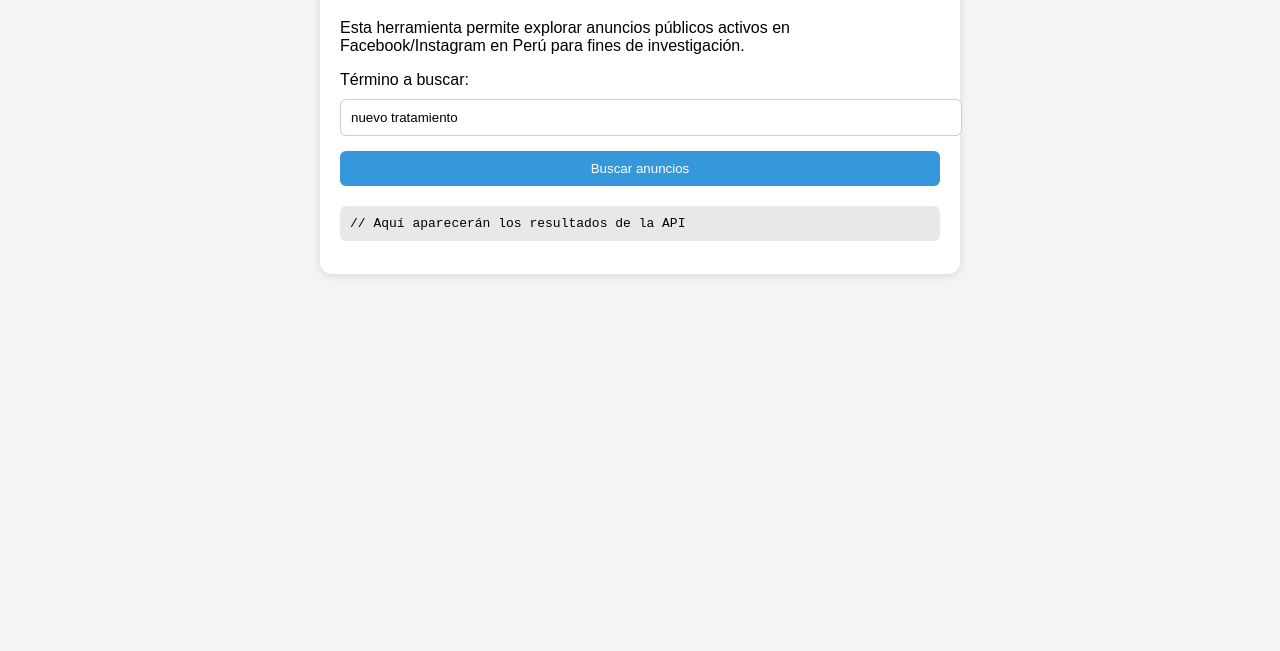
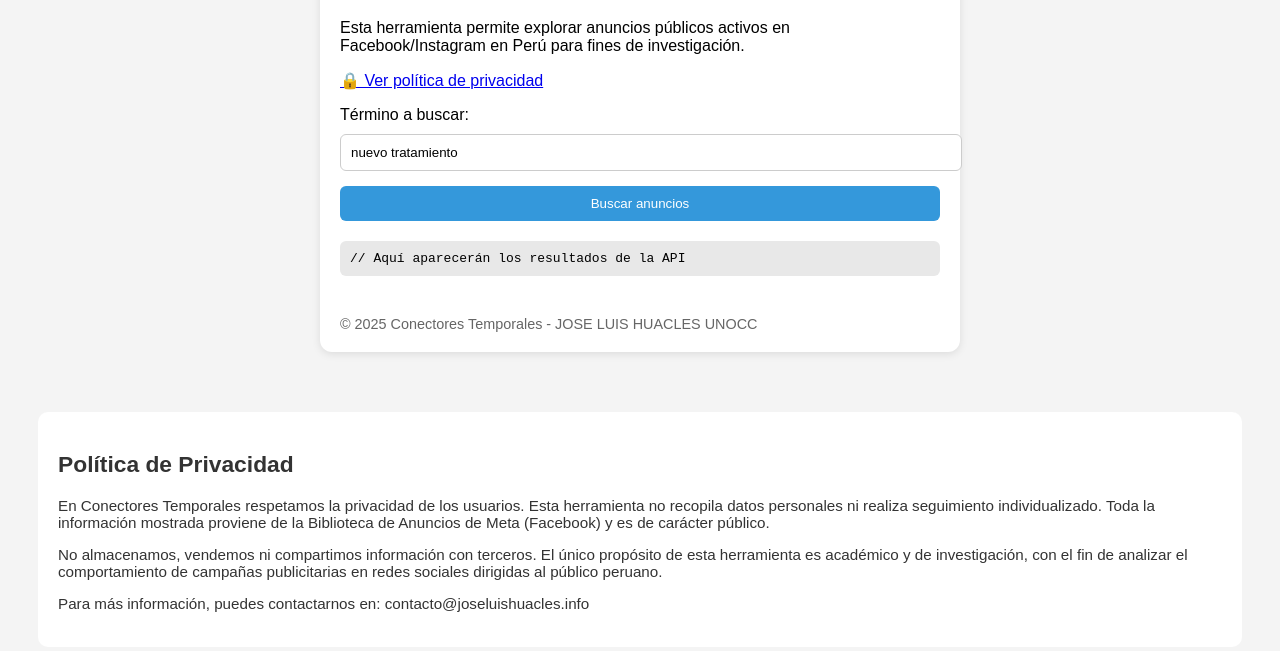
Before and after one commit to jlhuacles/rascador-new, a plain HTML site: page index.html in a window 1280 px wide. Shown: the part 119-770 px from the top of the page. Drawn offline with Linux system fonts and the light colour scheme.

Commit message:
Update index.html

```diff
--- a/index.html
+++ b/index.html
@@ -47,6 +47,19 @@
       overflow-x: auto;
       margin-top: 20px;
     }
+    .footer {
+      margin-top: 40px;
+      font-size: 0.9em;
+      color: #666;
+    }
+    .privacy {
+      margin-top: 60px;
+      background: #ffffff;
+      padding: 20px;
+      border-radius: 10px;
+      font-size: 0.95em;
+      color: #333;
+    }
   </style>
 </head>
 <body>
@@ -54,18 +67,31 @@
     <h1>Buscador de anuncios de Meta</h1>
     <p>Esta herramienta permite explorar anuncios públicos activos en Facebook/Instagram en Perú para fines de investigación.</p>
 
+    <p><a href="#privacidad">🔒 Ver política de privacidad</a></p>
+
     <label for="query">Término a buscar:</label>
     <input type="text" id="query" value="nuevo tratamiento" />
 
     <button onclick="buscar()">Buscar anuncios</button>
 
     <pre id="resultado">// Aquí aparecerán los resultados de la API</pre>
+
+    <div class="footer">
+      © 2025 Conectores Temporales - JOSE LUIS HUACLES UNOCC
+    </div>
+  </div>
+
+  <div class="privacy" id="privacidad">
+    <h2>Política de Privacidad</h2>
+    <p>En Conectores Temporales respetamos la privacidad de los usuarios. Esta herramienta no recopila datos personales ni realiza seguimiento individualizado. Toda la información mostrada proviene de la Biblioteca de Anuncios de Meta (Facebook) y es de carácter público.</p>
+    <p>No almacenamos, vendemos ni compartimos información con terceros. El único propósito de esta herramienta es académico y de investigación, con el fin de analizar el comportamiento de campañas publicitarias en redes sociales dirigidas al público peruano.</p>
+    <p>Para más información, puedes contactarnos en: contacto@joseluishuacles.info</p>
   </div>
 
   <script>
     async function buscar() {
       const query = document.getElementById('query').value;
-      const token = 'TU_TOKEN_AQUÍ'; // Reemplázalo por tu token de prueba
+      const token = 'tokenprueba'; //
 
       const url = `https://graph.facebook.com/v19.0/ads_archive?access_token=${token}&ad_type=ALL&ad_reached_countries=["PE"]&search_terms=${encodeURIComponent(query)}&fields=ad_creative_body,page_name,ad_snapshot_url`;
 
```
